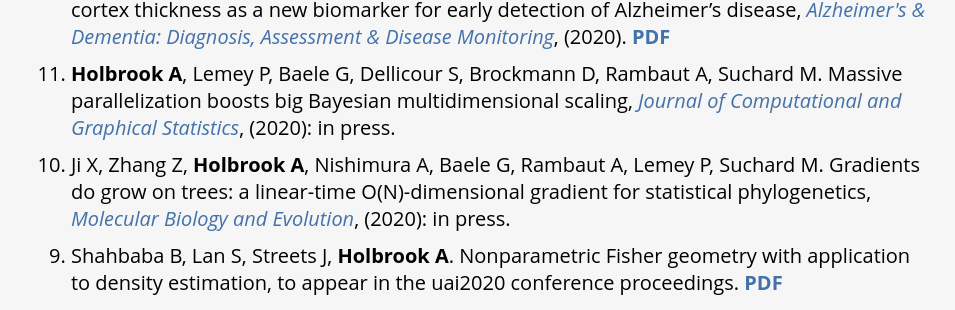
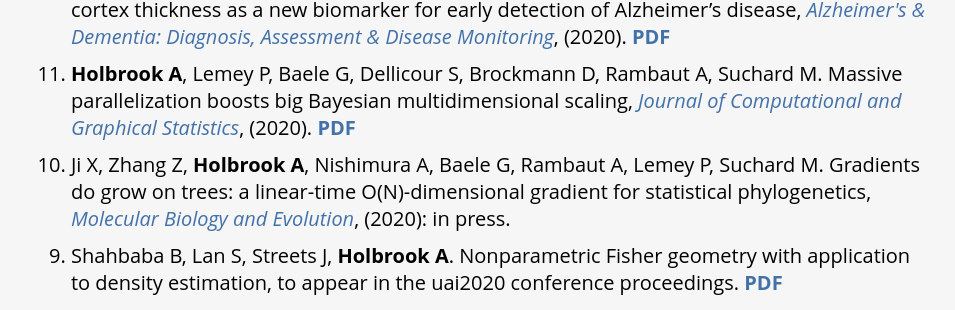
Before and after one commit to andrewjholbrook/andrewjholbrook.github.io, a Jekyll site: the page built from research.html, in a window 1280 px wide. Shown: the part 453-763 px from the top of the page, without its empty margins (161-1116 px from the left). Built offline with Jekyll 4.4.1, drawn with Linux system fonts in a browser that asks for light colours; a style sheet for code colours, icons or effects is not loaded.

Commit message:
Update research.html

```diff
--- a/research.html
+++ b/research.html
@@ -18,7 +18,7 @@
 
   <ol id="pubs" reversed>
                     <li> <b>Holbrook A</b>, Tustison N, Marquez F, Roberts J, Yassa M, Gillen D. Anterolateral entorhinal cortex thickness as a new biomarker for early detection of Alzheimer’s disease, <i><a href="https://alz-journals.onlinelibrary.wiley.com/doi/full/10.1002/dad2.12068" target="_blank">Alzheimer's & Dementia: Diagnosis, Assessment & Disease Monitoring</a></i>, (2020). <a href="papers/dad2.12068.pdf" target="_blank"><b>PDF</b></a>
-                        <li> <b>Holbrook A</b>, Lemey P, Baele G, Dellicour S, Brockmann D, Rambaut A, Suchard M. Massive parallelization boosts big Bayesian multidimensional scaling, <i><a href="https://doi.org/10.1080/10618600.2020.1754226" target="_blank">Journal of Computational and Graphical Statistics</a></i>, (2020): in press.
+                        <li> <b>Holbrook A</b>, Lemey P, Baele G, Dellicour S, Brockmann D, Rambaut A, Suchard M. Massive parallelization boosts big Bayesian multidimensional scaling, <i><a href="https://doi.org/10.1080/10618600.2020.1754226" target="_blank">Journal of Computational and Graphical Statistics</a></i>, (2020). <a href="papers/massive.pdf" target="_blank"><b>PDF</b></a>
                         <li> Ji X, Zhang Z, <b>Holbrook A</b>, Nishimura A, Baele G, Rambaut A, Lemey P, Suchard M. Gradients do grow on trees: a linear-time O(N)-dimensional gradient for statistical phylogenetics, <i><a href="https://doi.org/10.1093/molbev/msaa130" target="_blank">Molecular Biology and Evolution</a></i>, (2020): in press.
         <li> Shahbaba B, Lan S, Streets J, <b>Holbrook A</b>. Nonparametric Fisher geometry with application to density estimation, to appear in the uai2020 conference proceedings. <a href="http://www.auai.org/uai2020/proceedings/58_main_paper.pdf" target="_blank"><b>PDF</b></a>
             <li> <b>Holbrook A</b>, Lumley T, Gillen D. Estimating prediction error for complex samples, <i><a href="https://doi.org/10.1002/cjs.11527" target="_blank">Canadian Journal of Statistics</a></i>, 48.2 (2020): 204-221. <a href="papers/HTE.pdf" target="_blank"><b>PDF</b></a>
```
